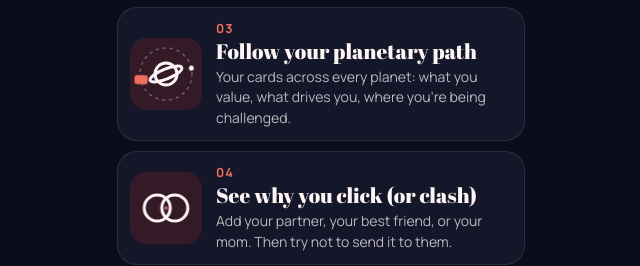
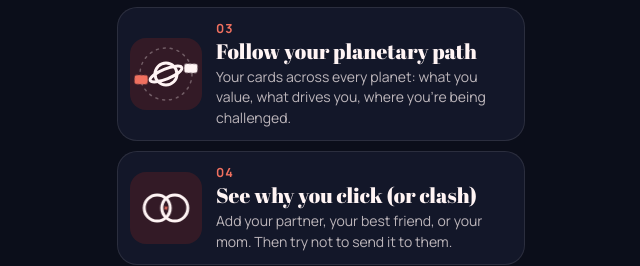
Before and after one commit to CyberBrunk/Cardy-Web, a website: page ig/index.html in a window 1280 px wide. Shown: the part 937-1203 px from the top of the page, 319-959 px from the left. Drawn offline with Linux system fonts and the light colour scheme.

Commit message:
Landing page: second orbiting card in step 3
Co-Authored-By: Claude Opus 5.5 <noreply@anthropic.com>

```diff
--- a/ig/index.html
+++ b/ig/index.html
@@ -344,7 +344,7 @@
           <ellipse class="a-line" cx="36" cy="36" rx="17" ry="5" transform="rotate(-22 36 36)" />
           <g class="a-orbit">
             <rect class="a-coral" x="31.5" y="4" width="9" height="13" rx="2" transform="rotate(14 36 10.5)" />
-            <circle class="a-white" cx="36" cy="62" r="2.5" />
+            <rect class="a-white" x="31.5" y="55" width="9" height="13" rx="2" transform="rotate(14 36 61.5)" />
           </g>
         </svg>
       </div>
```
